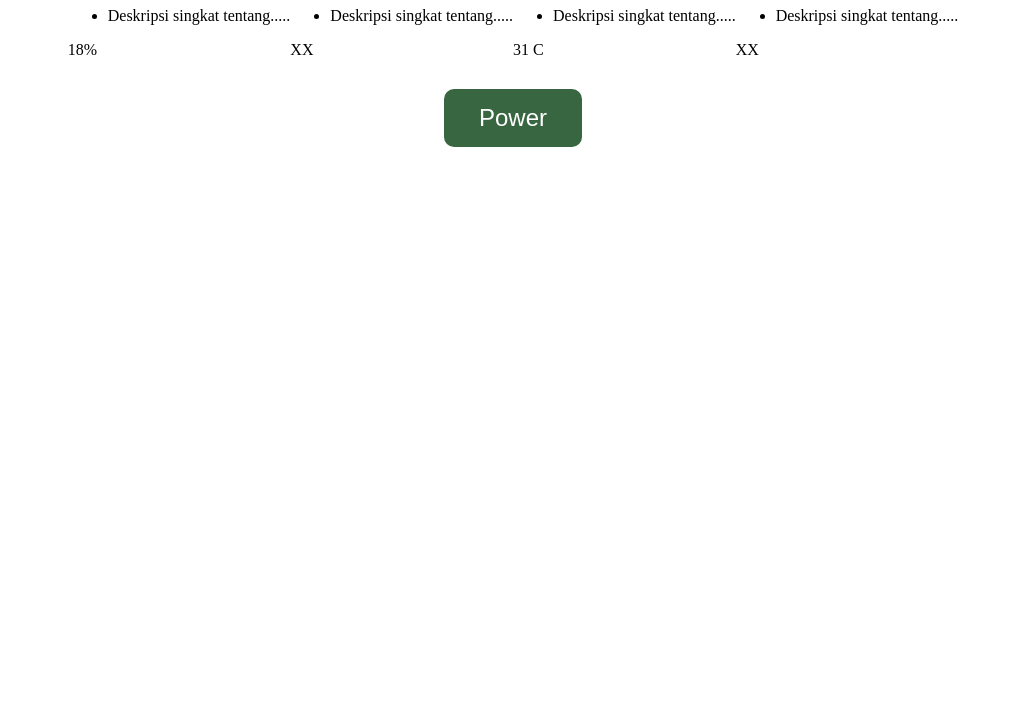
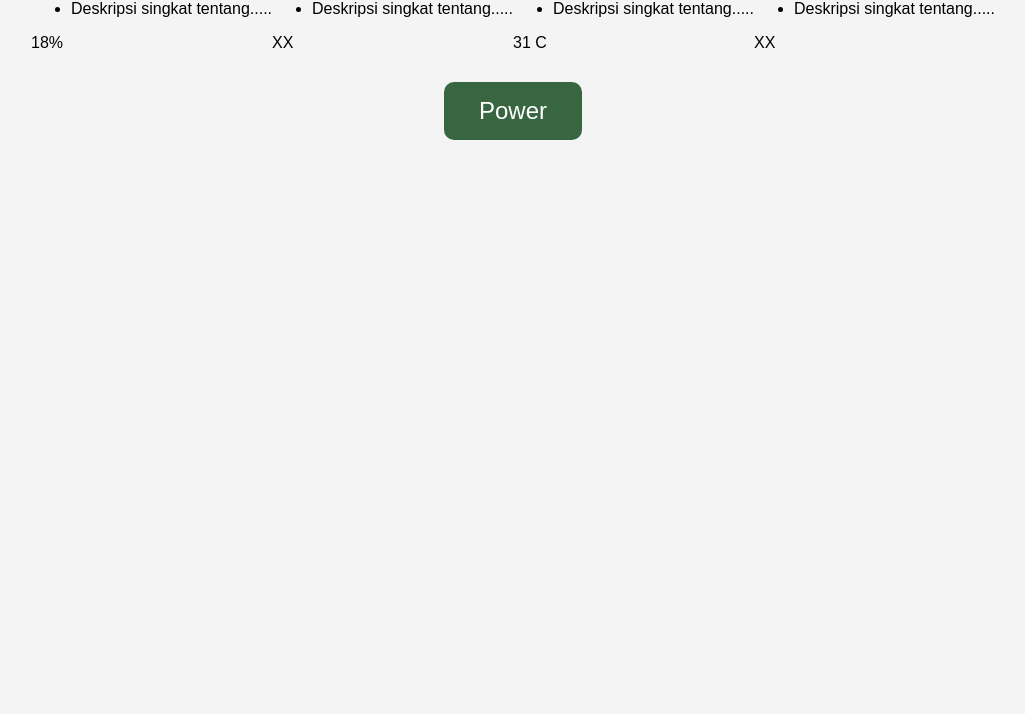
Before and after one commit to anindyadiany/karsasejuk, a plain HTML site: page index.html in a window 1280 px wide. Shown: the part 86-800 px from the top of the page, without its empty margins (127-1152 px from the left). Drawn offline with Linux system fonts and the light colour scheme.

Commit message:
Update index.html

```diff
--- a/index.html
+++ b/index.html
@@ -6,7 +6,7 @@
     <meta name="viewport" content="width=device-width, initial-scale=1.0">
     <title>Price Tiers</title>
     <link rel="stylesheet" href="https://fonts.googleapis.com/css?family=Open+Sans:400,600,700">
-    <link rel="stylesheet" href="app.css">
+    <link rel="stylesheet" href="styles.css">
     <style>
         .panel {
             display: flex;
```
